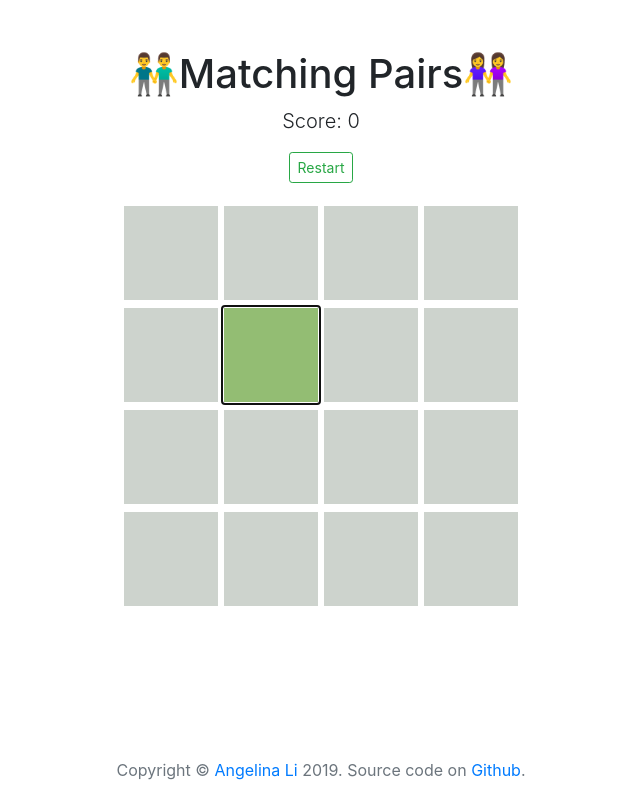
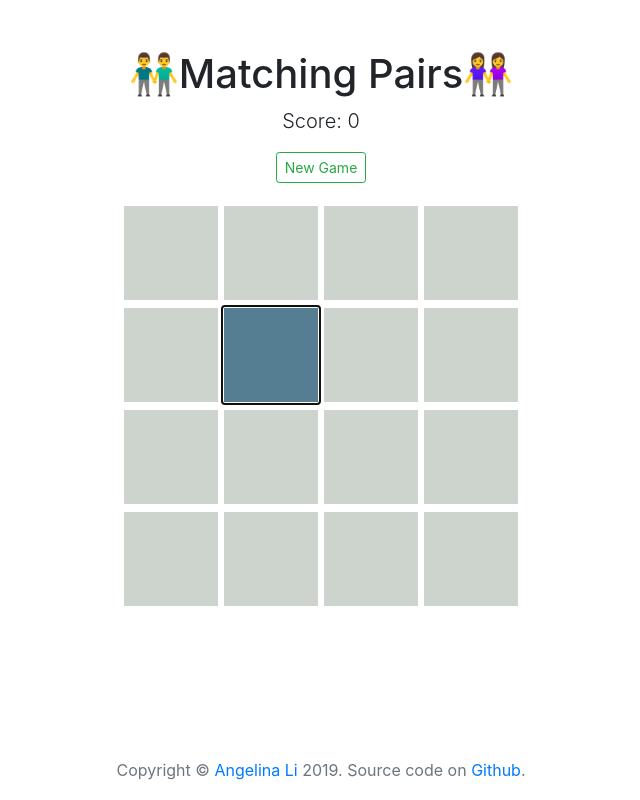
Before and after one commit to angelinahli/matching, a React (Create React App) app: page / in a window 1280 px wide. Both pictures are taken after a click on the button 590 px from the left and 355 px from the top of the page. Shown: the whole page, without its empty margins (319-959 px from the left). Built offline with nearby package versions, Linux system fonts and the light colour scheme.

Commit message:
added lodash; refactored classes -> fns; fixed self click bug

```diff
--- a/package.json
+++ b/package.json
@@ -5,6 +5,7 @@
   "dependencies": {
     "bootstrap": "^4.3.1",
     "jquery": "^3.4.1",
+    "lodash": "^4.17.13",
     "npm": "^6.10.0",
     "popper.js": "^1.15.0",
     "react": "^16.8.6",
--- a/src/App.js
+++ b/src/App.js
@@ -1,112 +1,55 @@
 import React from 'react';
+import _ from 'lodash';
 import './App.css';
 
-// random helper functions - seems like there should be a built in package
-
-const CELL_COLORS = ["green", "yellow", "orange", "burgundy", "lilac", "blue", "mint", "cyan"];
+const CELL_COLORS = ["green", "yellow", "orange", "burgundy", "lilac", "blue",
+                     "mint", "cyan"];
 const NUM_PAIRS = 8;
+const CELLS_PER_ROW = 4;
 const MATCH_SCORE_INCREMENT = 5;
 const ERROR_SCORE_INCREMENT = -1;
-const TIMEOUT_INTERVAL = 750;
-
-const random = {
-  shuffle: function(array) {
-    // shuffles an array in place
-    array.sort(() => Math.random() - 0.5);
-  },
-  sample: function(array, n) {
-    // return a random sample from an array without repeats
-    var arrayClone = array.slice();
-    random.shuffle(arrayClone);
-    return arrayClone.slice(0, n);
-  }
-}
-
-class Cell extends React.Component {
-  // props: {color: ..., hidden: ..., matched: ..., onClick: ...}
-  render() {
-    if(this.props.matched) {
-      // render special disabled button
-      return <button className="cell matched" onClick={() => this.props.onClick()} disabled />
-    }
-
-    const viewColor = this.props.hidden ? "hidden" : this.props.color;
-    const cNameAttributes = ["cell", viewColor];
-    return <button className={cNameAttributes.join(" ")} onClick={() => this.props.onClick()}/>
-  }
-}
-
-class RowContents extends React.Component {
-  // props: {startCell: ..., endCell: ..., renderCell: ...}
-  render() {
-    var elts = [];
-    for(let i = this.props.startCell; i <= this.props.endCell; i++) {
-      elts.push(this.props.renderCell(i));
-    }
-    return elts;
-  }
-}
-
-class ResetButton extends React.Component {
-  // props: {text: ..., onClick: ...}
-  render() {
-    return (
-      <button className="btn btn-outline-success btn-sm"
-              onClick={() => this.props.onClick()}>
-        {this.props.text}
-      </button>
-    );
-  }
-}
+const TIMEOUT_INTERVAL = 500;
 
 class Grid extends React.Component {
   constructor(props) {
     super(props);
     this.state = {
       cells: this.getNewCellData(this.props.numPairs),
-      clickedCellIndices: [],
+      clickedCells: [],
       score: 0,
       numMatchedCells: 0,
       gameOver: false,
-      cellClickProcessing: false
+      locked: false
     };
   }
 
   getNewCellData(numPairs) {
     const allCellData = [];
-    const colors = random.sample(this.props.cellColors, numPairs);
+    const colors = _.sampleSize(this.props.cellColors, numPairs);
     for(let i = 0; i < numPairs; i++) {
       const chosenColor = colors[i];
       allCellData.push({color: chosenColor, hidden: true, matched: false});
       allCellData.push({color: chosenColor, hidden: true, matched: false});
     }
-    random.shuffle(allCellData);
-    return allCellData;
+    return _.shuffle(allCellData);
   };
 
   handleNewGameClick() {
-    // make cell clicks atomic; nothing happens until they are processed
-    if(this.state.cellClickProcessing) return;
-
+    if(this.state.locked) return;
     this.setState({
       cells: this.getNewCellData(this.props.numPairs),
-      clickedCellIndices: [],
+      clickedCells: [],
       score: 0,
       numMatchedCells: 0,
       gameOver: false,
-      cellClickProcessing: false
+      locked: false
     });
   }
 
   handleCellClick(i) {
-    // make cell clicks atomic; nothing happens until they are processed
-    if(this.state.cellClickProcessing) return;
+    if(this.state.locked) return;
 
-    this.setState({
-      cellClickProcessing: true
-    });
-
-    if(this.state.clickedCellIndices.length === 0) {
+    if(this.state.clickedCells.length === 0) {
       this.handleFirstClick(i);
     } else {
       this.handleSecondClick(i);
@@ -114,87 +57,92 @@ class Grid extends React.Component {
   }
 
   handleFirstClick(i) {
-    const currentCells = this.state.cells.slice();
-    currentCells[i].hidden = false;
+    const cellsCopy = this.state.cells.slice();
+    cellsCopy[i].hidden = false;
     this.setState({
-      gameStarted: true,
-      clickedCellIndices: [ i ],
-      cells: currentCells,
-      cellClickProcessing: false
+      clickedCells: [ i ],
+      cells: cellsCopy
     });
   }
 
   handleSecondClick(i) {
-    const currentCells = this.state.cells.slice();
-    const newCell = currentCells[i];
-    const prevIndex = this.state.clickedCellIndices[0];
-    const prevCell = currentCells[prevIndex];
-    // handle default actions
-    newCell.hidden = false;
+    // silently reject click if the two cells are the same
+    const prevIndex = this.state.clickedCells[0];
+    if(i === prevIndex) { return; }
 
-    // handle score state
-    const correctGuess = newCell.color === prevCell.color;
-    if(correctGuess) {
-      this.handleCorrectGuess(currentCells, prevCell, newCell);
+    this.setState({ locked: true });
+
+    const cellsCopy = this.state.cells.slice();
+    cellsCopy[i].hidden = false;
+    this.setState({ cells: cellsCopy });
+
+    const prevCell = this.state.cells[prevIndex];
+    const newCell = this.state.cells[i];
+    const guessedCorrectly = newCell.color === prevCell.color;
+
+    if(guessedCorrectly) {
+      this.handleCorrectGuess(i, prevIndex);
     } else {
-      this.handleIncorrectGuess(currentCells, prevCell, newCell);
+      this.handleIncorrectGuess(i, prevIndex);
     }
   }
 
-  handleCorrectGuess(currentCells, prevCell, newCell) {
+  handleCorrectGuess(newIndex, prevIndex) {
     const newScore = this.state.score + this.props.correctScoreIncrement;
     const newMatchedCells = this.state.numMatchedCells + 2;
     const gameOver = newMatchedCells === this.props.numCells;
 
     this.setState({
-      clickedCellIndices: [],
+      clickedCells: [],
       score: newScore,
       numMatchedCells: newMatchedCells,
       gameOver: gameOver
     });
 
     setTimeout(() => {
-      prevCell.matched = true;
-      newCell.matched = true;
+      const cellsCopy = this.state.cells.slice();
+      cellsCopy[prevIndex].matched = true;
+      cellsCopy[newIndex].matched = true;
       this.setState({
-        cells: currentCells,
-        cellClickProcessing: false
+        cells: cellsCopy,
+        locked: false
       });
     }, this.props.timeoutInterval);
   }
 
-  handleIncorrectGuess(currentCells, prevCell, newCell) {
+  handleIncorrectGuess(newIndex, prevIndex) {
     const newScore = this.state.score + this.props.incorrectScoreIncrement;
     this.setState({
-      clickedCellIndices: [],
+      clickedCells: [],
       score: newScore
     });
 
     setTimeout(() => {
-      newCell.hidden = true;
-      prevCell.hidden = true;
+      const cellsCopy = this.state.cells.slice();
+      cellsCopy[prevIndex].hidden = true;
+      cellsCopy[newIndex].hidden = true;
       this.setState({
-        cells: currentCells,
-        cellClickProcessing: false
+        cells: cellsCopy,
+        locked: false
       });
     }, this.props.timeoutInterval);
   }
 
   render() {
-    var status;
+    let status;
     if(this.state.gameOver) {
       status = (
         <div className="status-container">
           <h2>Game Over!</h2>
           <p className="lead">Final score: {this.state.score}</p>
-          <ResetButton text="Play Again" onClick={() => this.handleNewGameClick()} />
+          { this.renderResetButton("Play Again") }
         </div>
       );
     } else {
       status = (
         <div className="status-container">
           <p className="lead">Score: {this.state.score}</p>
-          <ResetButton text="Restart" onClick={() => this.handleNewGameClick()} />
+          { this.renderResetButton("New Game") }
         </div>
       )
     }
@@ -208,44 +156,67 @@ class Grid extends React.Component {
         </h1>
 
         { status }
+        { this.renderGrid() }
 
-        <div className="grid-container">
-          { this.renderRow(0, 3) }
-          { this.renderRow(4, 7) }
-          { this.renderRow(8, 11) }
-          { this.renderRow(12, 15) }
-        </div>
+      </div>
+    );
+  }
+
+  renderGrid() {
+    let rows = [];
+    for(let i = 0; i < this.props.numCells; i += this.props.cellsPerRow) {
+      rows.push(this.renderRow(i, i + this.props.cellsPerRow - 1));
+    }
+    return (
+      <div className="grid-container">
+        { rows }
       </div>
     );
   }
 
   renderRow(startCell, endCell) {
+    let rowElements = [];
+    for(let i = startCell; i <= endCell; i++) {
+      rowElements.push(this.renderCell(i));
+    }
     return (
-      <div className="board-row">
-        <RowContents startCell={startCell}
-                     endCell={endCell}
-                     renderCell={(i) => this.renderCell(i)} />
+      <div className="board-row" key={ "row" + startCell + "_" + endCell }>
+        { rowElements }
       </div>
     );
   }
 
   renderCell(i) {
     const cellData = this.state.cells[i];
-    return <Cell color={cellData.color}
-                 hidden={cellData.hidden}
-                 matched={cellData.matched}
-                 onClick={() => this.handleCellClick(i)} />;
+    if(cellData.matched) {
+      // render special disabled button
+      return <button key={ i } className="cell matched" disabled />
+    }
+    const viewColor = cellData.hidden ? "hidden" : cellData.color;
+    const classNames = ["cell", viewColor];
+    return <button key={ "cell" + i }
+                   className={classNames.join(" ")}
+                   onClick={() => this.handleCellClick(i)}/>
   }
 
+  renderResetButton(text) {
+    return (
+      <button className="btn btn-outline-success btn-sm"
+              onClick={() => this.handleNewGameClick()}>
+        { text }
+      </button>
+    );
+  }
 }
 
 class App extends React.Component {
   render() {
     return (
-      <div className="app-container text-center">
+      <div className="container app-container text-center">
         <Grid cellColors={CELL_COLORS}
               numPairs={NUM_PAIRS}
               numCells={NUM_PAIRS * 2}
+              cellsPerRow={CELLS_PER_ROW}
               correctScoreIncrement={MATCH_SCORE_INCREMENT}
               incorrectScoreIncrement={ERROR_SCORE_INCREMENT}
               timeoutInterval={TIMEOUT_INTERVAL} />
```
Also changed, not shown: 1 other file (tests, documents, lock files or other folders).
